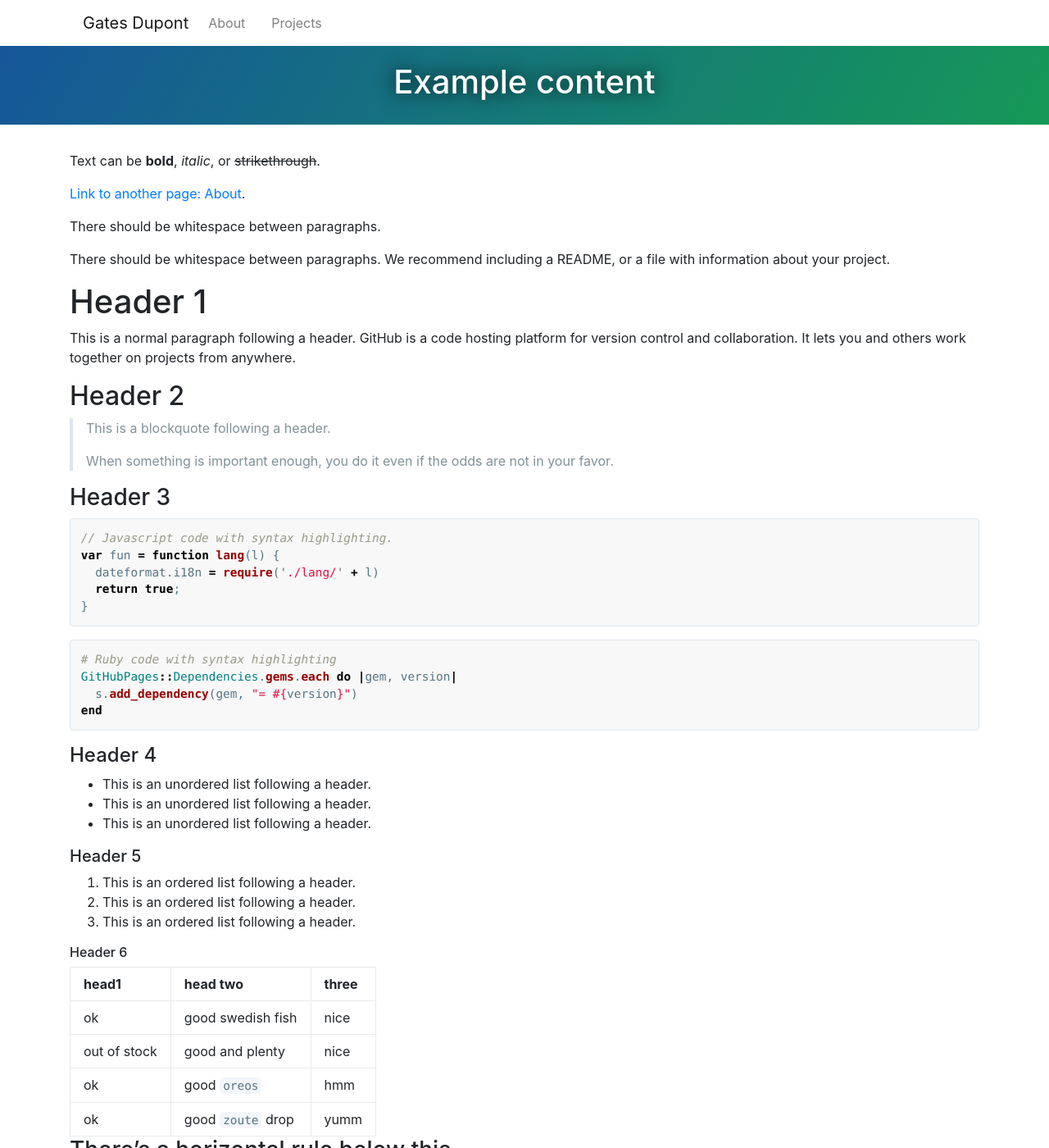
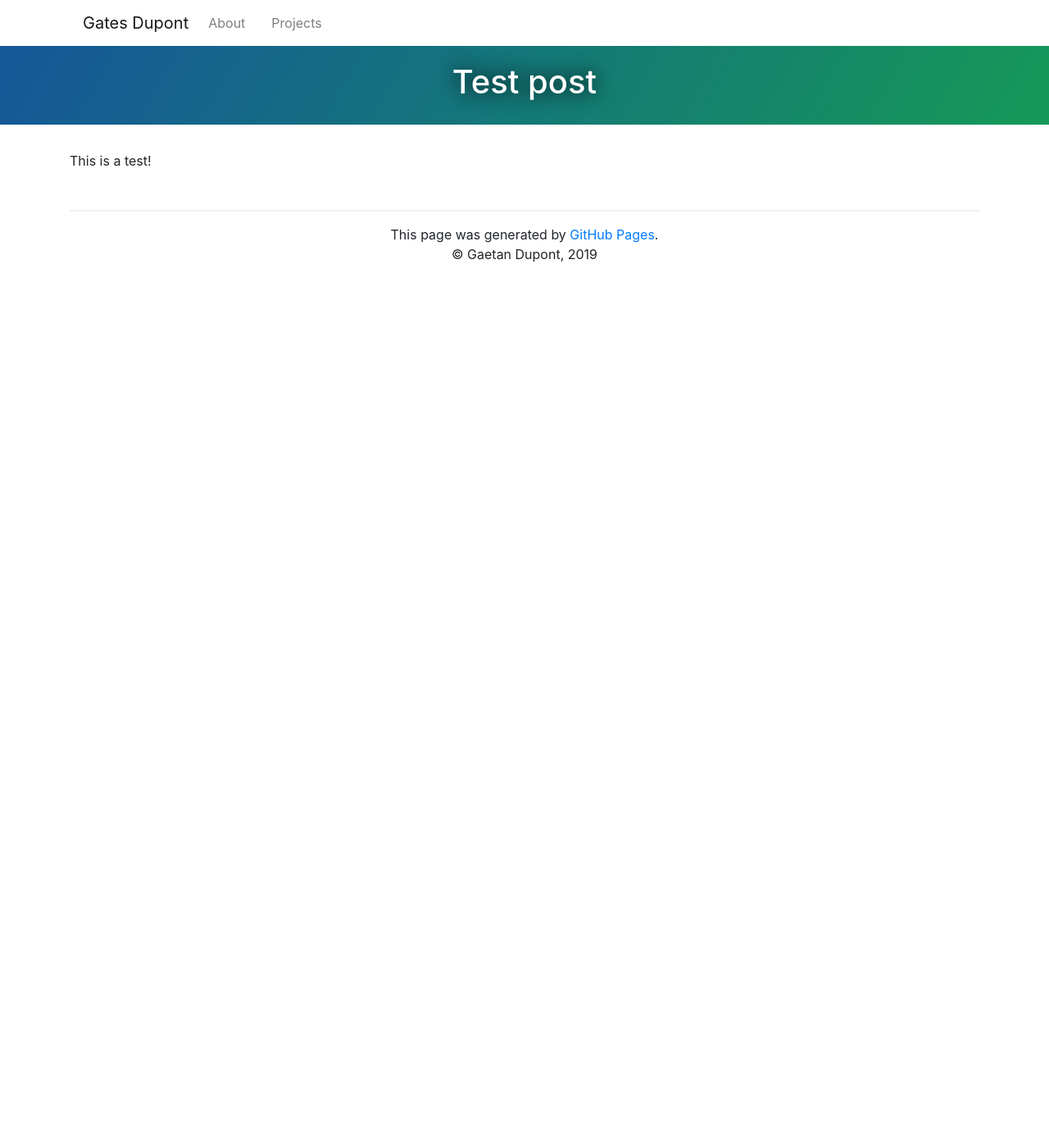
Before and after one commit to chrisyeh96/chrisyeh96.github.io, a Jekyll site: the page built from _posts/2017-08-03-example-content.md, in a window 1280 px wide and 1400 px high. Shown: the whole window at 82% size. Built offline with Jekyll 4.4.1, drawn with Linux system fonts in a browser that asks for light colours; nearby versions of some CDN libraries; some of the changed text lies outside the part shown.

Commit message:
Update 2017-08-03-example-content.md

````diff
--- a/_posts/2017-08-03-example-content.md
+++ b/_posts/2017-08-03-example-content.md
@@ -1,125 +1,7 @@
 ---
-title: "Example content"
+title: "Test post"
 layout: post
 use_code: true
 ---
 
-Text can be **bold**, _italic_, or ~~strikethrough~~.
-
-[Link to another page: About]({{ site.baseurl }}/about).
-
-There should be whitespace between paragraphs.
-
-There should be whitespace between paragraphs. We recommend including a README, or a file with information about your project.
-
-# [](#header-1)Header 1
-
-This is a normal paragraph following a header. GitHub is a code hosting platform for version control and collaboration. It lets you and others work together on projects from anywhere.
-
-## [](#header-2)Header 2
-
-> This is a blockquote following a header.
->
-> When something is important enough, you do it even if the odds are not in your favor.
-
-### [](#header-3)Header 3
-
-```js
-// Javascript code with syntax highlighting.
-var fun = function lang(l) {
-  dateformat.i18n = require('./lang/' + l)
-  return true;
-}
-```
-
-```ruby
-# Ruby code with syntax highlighting
-GitHubPages::Dependencies.gems.each do |gem, version|
-  s.add_dependency(gem, "= #{version}")
-end
-```
-
-#### [](#header-4)Header 4
-
-*   This is an unordered list following a header.
-*   This is an unordered list following a header.
-*   This is an unordered list following a header.
-
-##### [](#header-5)Header 5
-
-1.  This is an ordered list following a header.
-2.  This is an ordered list following a header.
-3.  This is an ordered list following a header.
-
-###### [](#header-6)Header 6
-
-| head1        | head two          | three |
-|:-------------|:------------------|:------|
-| ok           | good swedish fish | nice  |
-| out of stock | good and plenty   | nice  |
-| ok           | good `oreos`      | hmm   |
-| ok           | good `zoute` drop | yumm  |
-
-### There's a horizontal rule below this.
-
-* * *
-
-### Here is an unordered list:
-
-*   Item foo
-*   Item bar
-*   Item baz
-*   Item zip
-
-### And an ordered list:
-
-1.  Item one
-1.  Item two
-1.  Item three
-1.  Item four
-
-### And a nested list:
-
-- level 1 item
-  - level 2 item
-  - level 2 item
-    - level 3 item
-    - level 3 item
-- level 1 item
-  - level 2 item
-  - level 2 item
-  - level 2 item
-- level 1 item
-  - level 2 item
-  - level 2 item
-- level 1 item
-
-### Small image
-
-![](https://assets-cdn.github.com/images/icons/emoji/octocat.png)
-
-### Large image
-
-![](https://guides.github.com/activities/hello-world/branching.png)
-
-
-### Definition lists can be used with HTML syntax.
-
-<dl>
-<dt>Name</dt>
-<dd>Godzilla</dd>
-<dt>Born</dt>
-<dd>1952</dd>
-<dt>Birthplace</dt>
-<dd>Japan</dd>
-<dt>Color</dt>
-<dd>Green</dd>
-</dl>
-
-```
-Long, single-line code blocks should not wrap. They should horizontally scroll if they are too long. This line should be long enough to demonstrate this.
-```
-
-```
-The final element.
-```
+This is a test!
````
